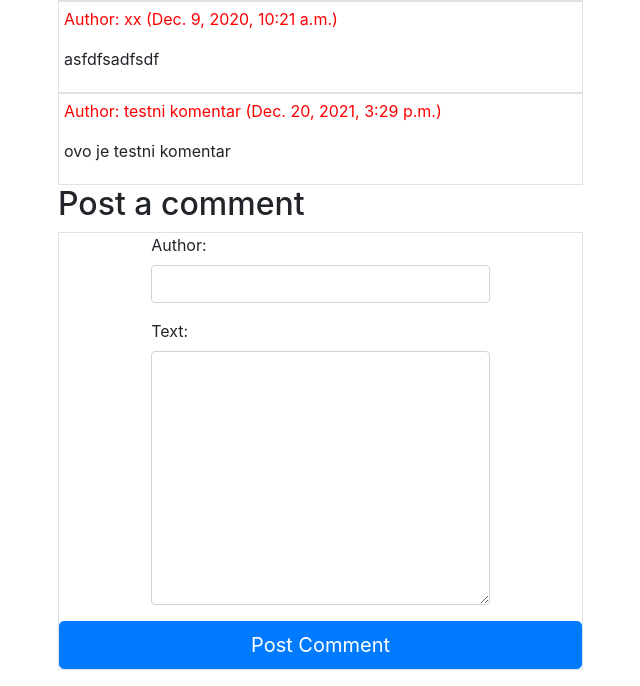
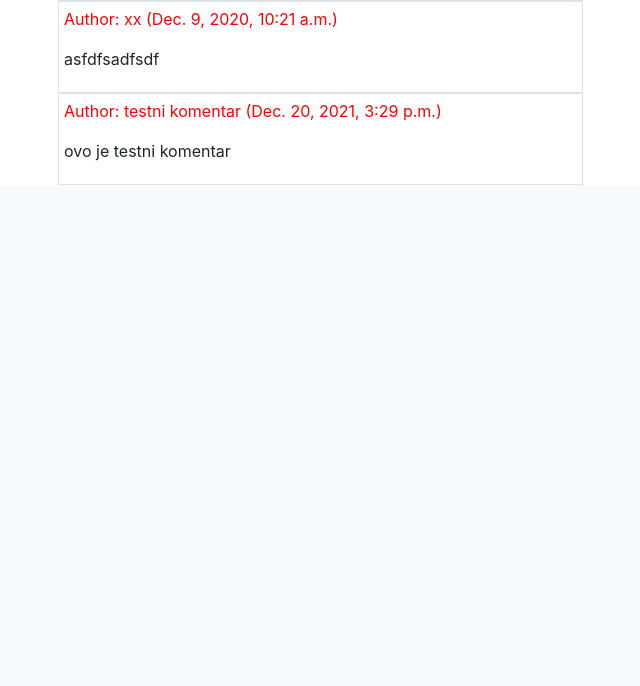
Before and after one commit to laurakciic/ferit-se, a Django app: page /images/1/ in a window 1280 px wide. Shown: the part 1022-1708 px from the top of the page, without its empty margins (597-1237 px from the left). After the commit the page ends 1207 px from the top, so only its background shows below. Run offline with Django 3.2, Linux system fonts and the light colour scheme; data comes from the database, SQL or seed files in the repository; both versions use the stored data as it was after the commit; some libraries are stand-ins or nearby versions.

Commit message:
prevent commenting for unauthorized users

```diff
--- a/lv7-MyImgur-site/myimgur/app/templates/app/detail.html
+++ b/lv7-MyImgur-site/myimgur/app/templates/app/detail.html
@@ -32,6 +32,7 @@
         </div>
       {% endfor %}
 
+      {% if user.is_authenticated %}
         <h2>Post a comment</h2>
         {% if error_message %}<p><strong>{{ error_message }}</strong></p>{% endif %}
 
@@ -45,6 +46,8 @@
                 value="Post Comment"
                 class="btn btn-lg btn-primary btn-block">
         </form>
+      {% endif %}
+
     </div>
   </div>
 </div>
--- a/lv7-MyImgur-site/myimgur/app/views.py
+++ b/lv7-MyImgur-site/myimgur/app/views.py
@@ -32,7 +32,7 @@ def create_image(request):              # image_id nije potreban jer kad pravimo
     return render(request, 'app/create_image.html', context)    # u render ide request, template i context
 
 def comment(request, image_id):         # na samom detail viewu cemo napravit tu formu i onda ce ovaj comment obradivat samo POST req
-    if request.method == 'POST':
+    if request.method == 'POST' and request.user.is_authenticated:
         image = get_object_or_404(Image, pk=image_id)
         form = CommentForm(request.POST)
         if form.is_valid():
```
Also changed, not shown: lv7-MyImgur-site/myimgur/db.sqlite3. Lines whose indentation alone changed are shown as unchanged.
